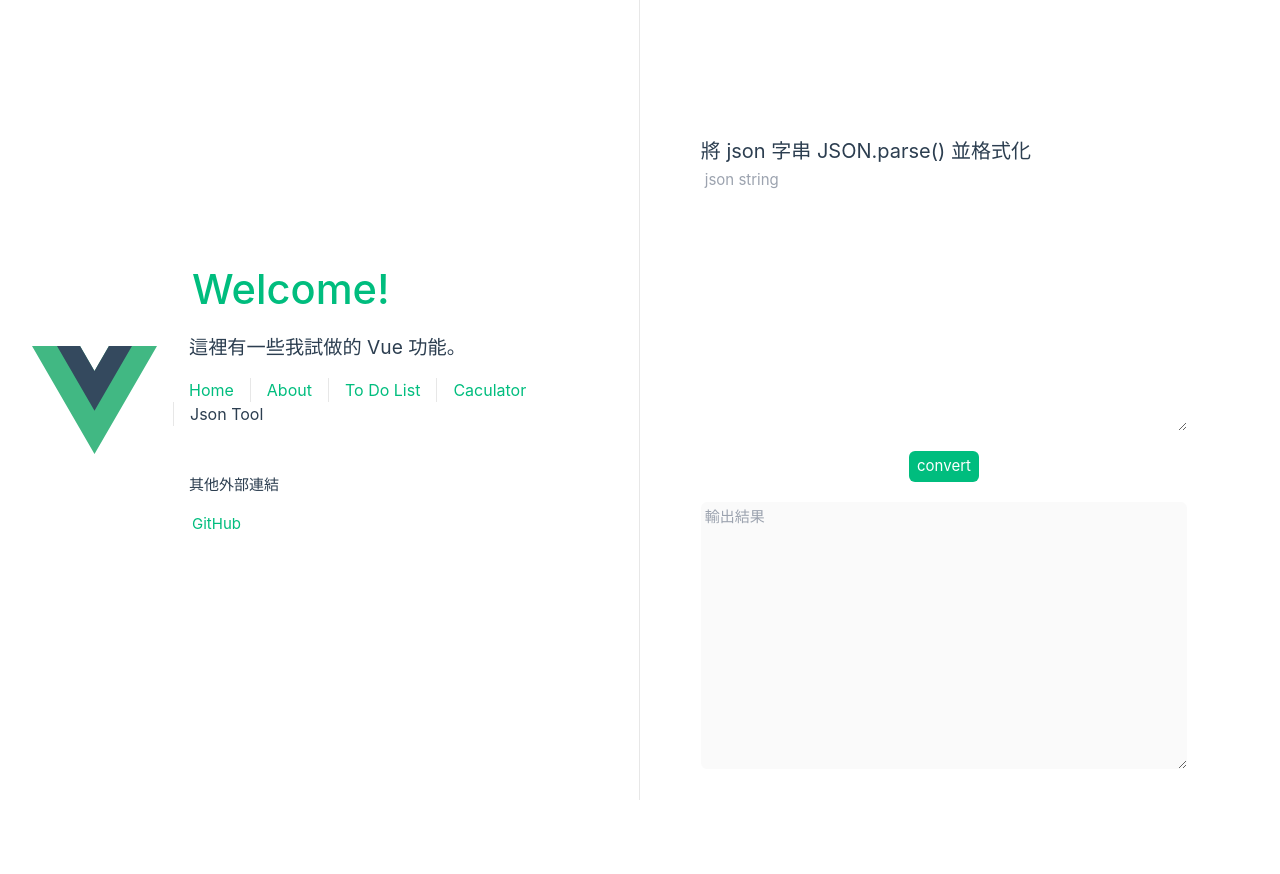
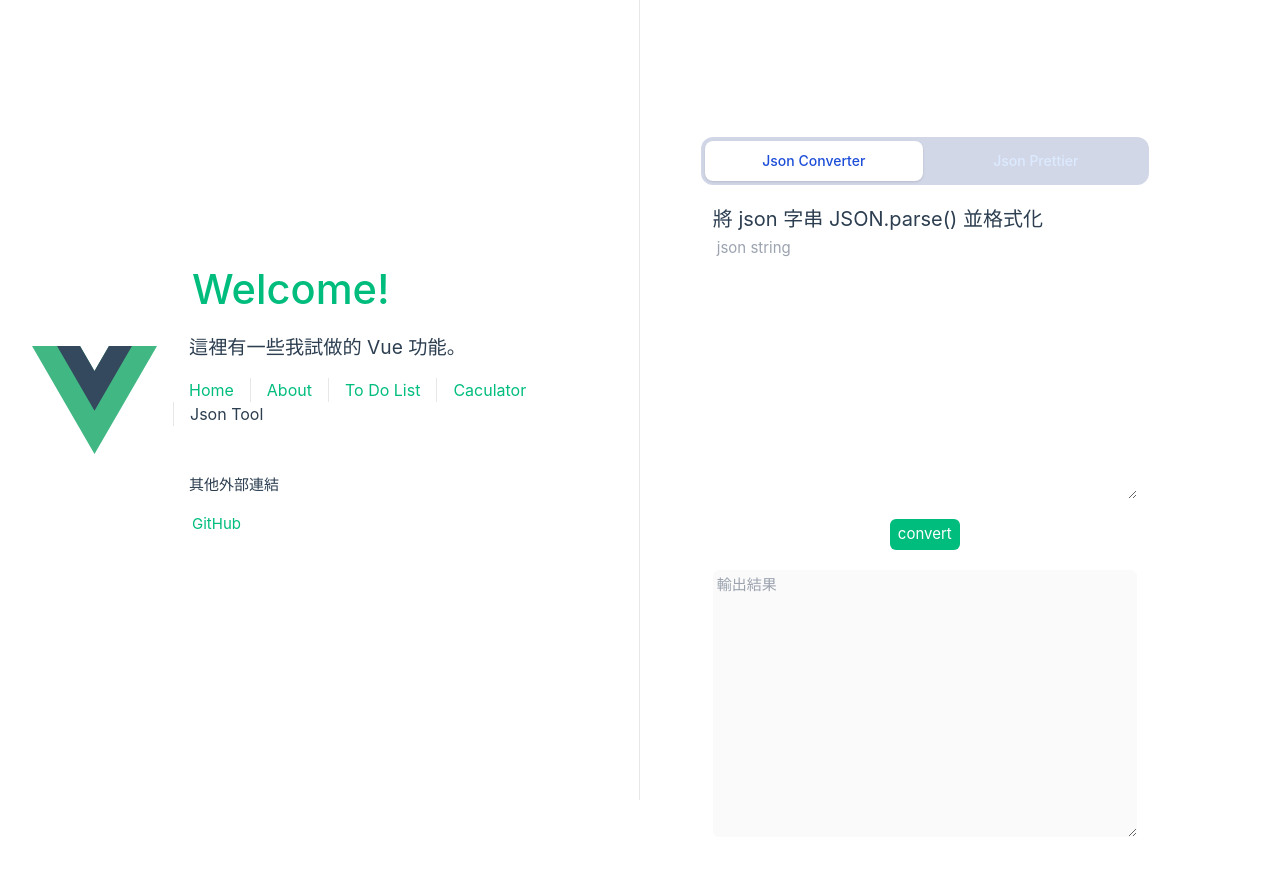
Before and after one commit to willy025896/vue3-wigets, a Vue app: page /json-tool in a window 1280 px wide. Shown: the top 874 px of the page. Built offline with nearby package versions, Linux system fonts and the light colour scheme.

Commit message:
feat: 調整 Json Tool 功能 1. 新增使用雙引號強調屬性值為字串 2. 新增 json string 美化功能

```diff
--- /dev/null
+++ b/src/components/JsonConverter.vue
@@ -0,0 +1,59 @@
+<script setup>
+import { ref } from 'vue'
+
+const input = ref('')
+const output = ref('')
+
+function convert() {
+  output.value = display(JSON.parse(input.value))
+}
+
+function display(jsonObj, level = 0) {
+  let outputValue = ''
+
+  for (const key in jsonObj) {
+    const indent = " ".repeat(level * 2)
+    // 除了第一層以外都要先換行
+    if (level >= 1 && outputValue == '') {
+      outputValue += "\n"
+    }
+
+    // 判斷為物件就進行遞迴
+    if (jsonObj[key] instanceof Object) {
+      outputValue += indent + key + ': ' + display(jsonObj[key], level + 1)
+    } else {
+      outputValue += indent + key + ': ' + decideValueString(jsonObj[key]) + "\n"
+    }
+  }
+
+  return outputValue
+}
+
+// 物件值為字串時加上 "" 強調
+function decideValueString(value) {
+  if (typeof value === "string") {
+    value = '"' + value + '"'
+  }
+  return value
+}
+</script>
+
+<template>
+  <div class="w-full h-screen">
+    <h2 class="text-xl">將 json 字串 JSON.parse() 並格式化</h2>
+    <!-- input -->
+    <div class="h-1/3">
+      <textarea class="p-1 text-black rounded-md w-full h-full resize" v-model="input" name="input" id="input"
+        placeholder="json string"></textarea>
+    </div>
+    <!-- button -->
+    <div class=" w-full flex justify-center my-5" @click="convert"><button
+        class="text-white bg-[#00bd7e] rounded-md px-2 py-1">convert</button>
+    </div>
+    <!-- output -->
+    <div class="h-1/3">
+      <textarea class="p-1 text-black rounded-md w-full h-full resize" v-model="output" disabled name="output"
+        id="output" placeholder="輸出結果"></textarea>
+    </div>
+  </div>
+</template>
--- /dev/null
+++ b/src/components/JsonPrettier.vue
@@ -0,0 +1,38 @@
+<script setup>
+import { computed, ref } from 'vue'
+
+const input = ref('')
+const output = ref('')
+const indent = ref(4)
+
+const numericIndent = computed(() => {
+  // 將輸入值轉為數字，不然 stringify 會直接將數字補在前面而不是補空白
+  return Number(indent.value)
+})
+
+function prettier() {
+  output.value = JSON.stringify(JSON.parse(input.value), null, numericIndent.value)
+}
+</script>
+
+<template>
+  <div class="w-full h-screen">
+    <h2 class="text-xl">將 json 字串美化</h2>
+    <!-- input -->
+    <div class="h-1/3">
+      <textarea class="p-1 text-black rounded-md w-full h-full resize" v-model="input" name="input" id="input"
+        placeholder="json string"></textarea>
+    </div>
+    <!-- button -->
+    <div class=" w-full flex justify-center my-5">
+      <input class="text-black px-1 rounded-sm mx-1 placeholder:text-gray-400" type="text" v-model="indent"
+        placeholder="輸入空格數">
+      <button @click="prettier" class="text-white bg-[#00bd7e] rounded-md px-2 py-1">prettier</button>
+    </div>
+    <!-- output -->
+    <div class="h-1/3">
+      <textarea class="p-1 text-black rounded-md w-full h-full resize" v-model="output" disabled name="output"
+        id="output" placeholder="輸出結果"></textarea>
+    </div>
+  </div>
+</template>
--- a/src/views/JsonToolView.vue
+++ b/src/views/JsonToolView.vue
@@ -1,48 +1,46 @@
 <script setup>
-import { ref } from 'vue'
+import { ref } from 'vue';
+import { TabGroup, TabList, Tab, TabPanels, TabPanel } from '@headlessui/vue'
+import Converter from '../components/JsonConverter.vue';
+import Prettier from '../components/JsonPrettier.vue';
 
-const input = ref('')
-const output = ref('')
-
-function convert() {
-  output.value = display(JSON.parse(input.value))
-}
-
-function display(jsonObj, level = 0) {
-  let outputValue = ''
-
-  for (const key in jsonObj) {
-    const indent = " ".repeat(level * 2)
-    // 除了第一層以外都要先換行
-    if (level >= 1 && outputValue == '') {
-      outputValue += "\n"
-    }
-
-    // 判斷為物件就進行遞迴
-    if (jsonObj[key] instanceof Object) {
-      outputValue += indent + key + ': ' + display(jsonObj[key], level + 1)
-    } else {
-      outputValue += indent + key + ': ' + jsonObj[key] + "\n"
-    }
-  }
-
-  return outputValue
-}
+const categories = ref(["Json Converter", "Json Prettier"])
 </script>
 
 <template>
-  <div class="w-full h-screen">
-    <h2 class="text-xl">將 json 字串 JSON.parse() 並格式化</h2>
-    <div class="h-1/3">
-      <textarea class="p-1 text-black rounded-md w-full h-full resize" v-model="input" name="input" id="input"
-        placeholder="json string"></textarea>
-    </div>
-    <div class=" w-full flex justify-center my-5" @click="convert"><button
-        class="text-white bg-[#00bd7e] rounded-md px-2 py-1">convert</button>
-    </div>
-    <div class="h-1/3">
-      <textarea class="p-1 text-black rounded-md w-full h-full resize" v-model="output" disabled name="output"
-        id="output" placeholder="輸出結果"></textarea>
-    </div>
+  <div class="w-full max-w-md px-2 sm:px-0">
+    <TabGroup>
+      <!-- tabs -->
+      <TabList class="flex space-x-1 rounded-xl bg-blue-900/20 p-1">
+        <Tab v-for="category in categories" as="template" :key="category" v-slot="{ selected }">
+          <button :class="[
+            'w-full rounded-lg py-2.5 text-sm font-medium leading-5',
+            'ring-white/60 ring-offset-2 ring-offset-blue-400 focus:outline-none focus:ring-2',
+            selected
+              ? 'bg-white text-blue-700 shadow'
+              : 'text-blue-100 hover:bg-white/[0.12] hover:text-white',
+          ]">
+            {{ category }}
+          </button>
+        </Tab>
+      </TabList>
+      <!-- contents -->
+      <TabPanels class="mt-2">
+        <!-- Converter -->
+        <TabPanel :class="[
+          'rounded-xl p-3',
+          'ring-white/60 ring-offset-2 ring-offset-blue-400 focus:outline-none focus:ring-2',
+        ]">
+          <Converter></Converter>
+        </TabPanel>
+        <!-- Prettier -->
+        <TabPanel :class="[
+          'rounded-xl p-3',
+          'ring-white/60 ring-offset-2 ring-offset-blue-400 focus:outline-none focus:ring-2',
+        ]">
+          <Prettier></Prettier>
+        </TabPanel>
+      </TabPanels>
+    </TabGroup>
   </div>
 </template>
```
